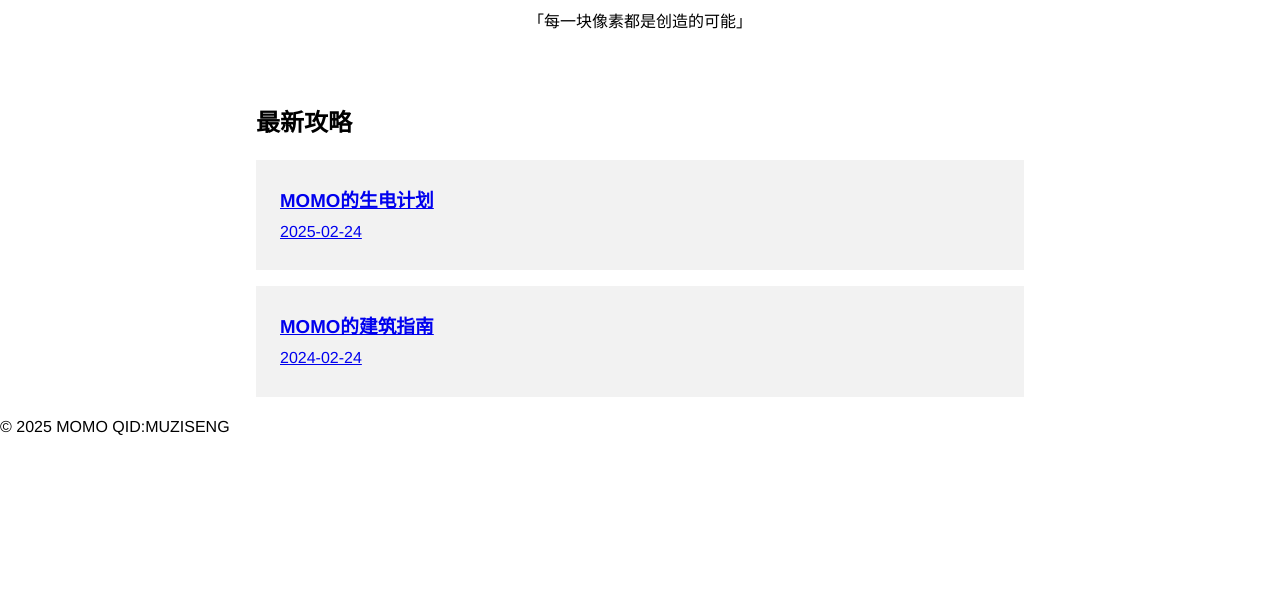
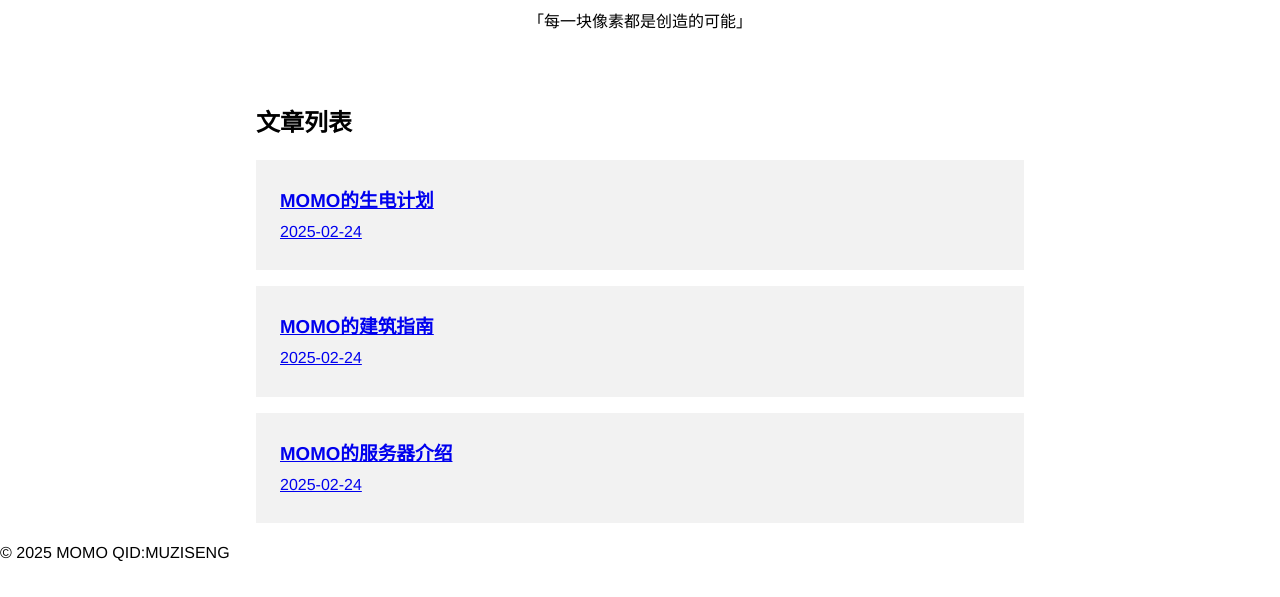
Before and after one commit to 2652635090/2652635090, a plain HTML site: page index.html in a window 1280 px wide. Shown: the part 308-905 px from the top of the page. Before the commit the page ends 800 px from the top, so only its background shows below. Drawn offline with Linux system fonts and the light colour scheme; a web font is replaced by a local one.

Commit message:
更新 index.html

```diff
--- a/index.html
+++ b/index.html
@@ -27,7 +27,7 @@
         </section>
 
         <section class="recent-posts">
-            <h2>最新攻略</h2>
+            <h2>文章列表</h2>
             <div class="post-list">
                 <a href="articles.html#redstone" class="post-item">
                     <h3>MOMO的生电计划</h3>
@@ -35,7 +35,11 @@
                 </a>
                 <a href="articles.html#build" class="post-item">
                     <h3>MOMO的建筑指南</h3>
-                    <time>2024-02-24</time>
+                    <time>2025-02-24</time>
+                </a>
+                <a href="articles.html#build" class="post-item">
+                    <h3>MOMO的服务器介绍</h3>
+                    <time>2025-02-24</time>
                 </a>
             </div>
         </section>
```
